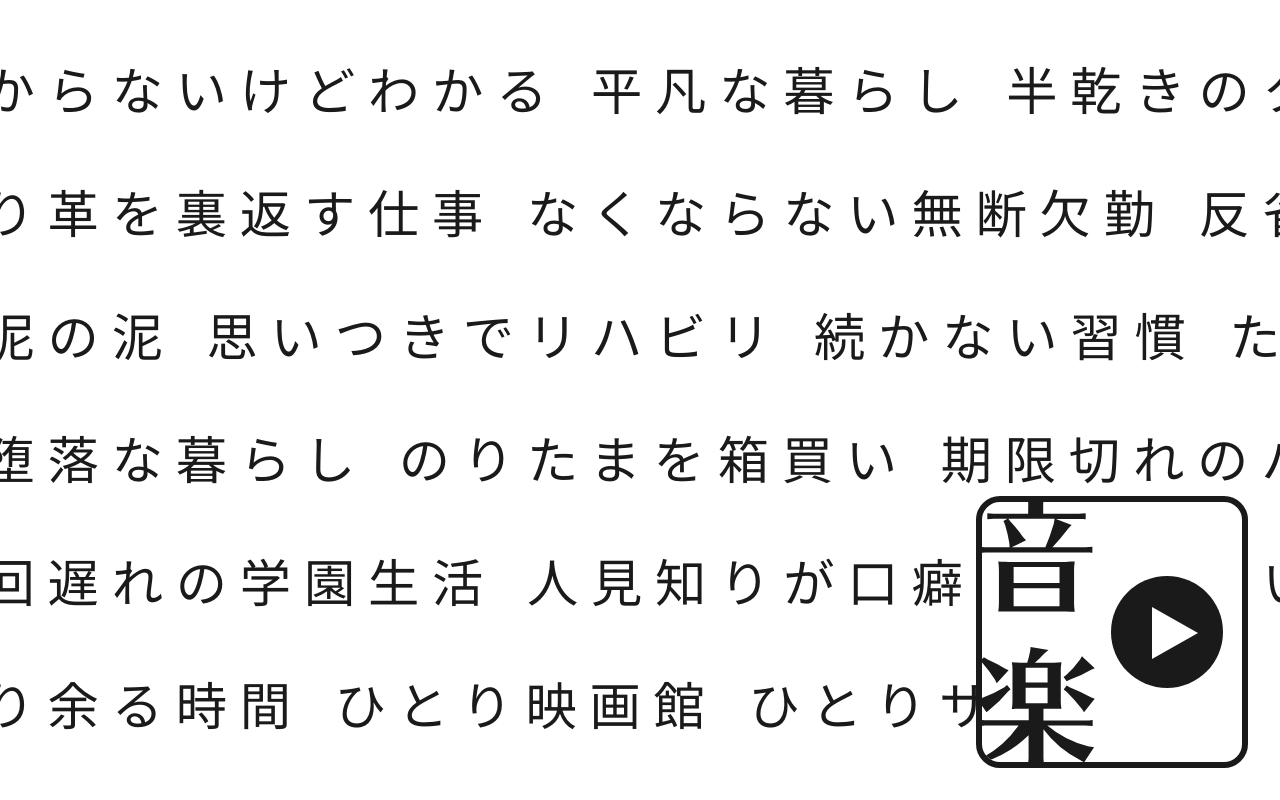
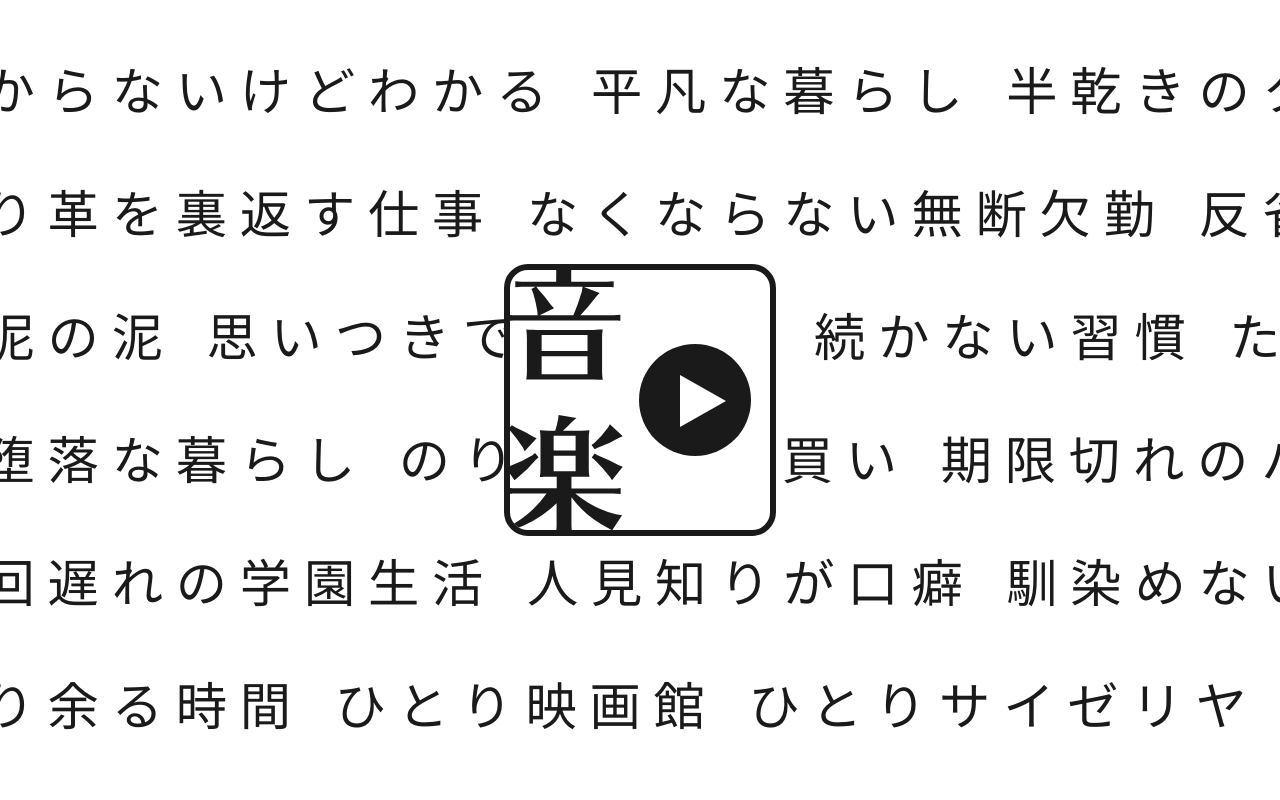
Before and after one commit to nishinoshake/wakaranai-but-wakaru, a website: page src/index.html in a window 1280 px wide. Drawn offline with Linux system fonts and the light colour scheme; a web font is replaced by a local one.

Commit message:
やっぱり真ん中

```diff
--- a/src/index.html
+++ b/src/index.html
@@ -91,9 +91,9 @@ ul {
 }
 li {
   margin: 0 0.3em;
-  font-size: calc(100vh / (6 * 3.2));
+  font-size: calc(100vh / (6 * 3));
   letter-spacing: 0.18em;
-  line-height: 2;
+  line-height: 2.2;
   user-select: none;
   pointer-events: none;
 }
@@ -158,8 +158,10 @@ button:after {
   overflow: hidden;
   position: absolute;
   z-index: 0;
-  right: 2rem;
-  bottom: 2rem;
+  top: 0;
+  right: 0;
+  bottom: 0;
+  left: 0;
   margin: auto;
   z-index: 1;
   background-color: var(--color-white);
```
